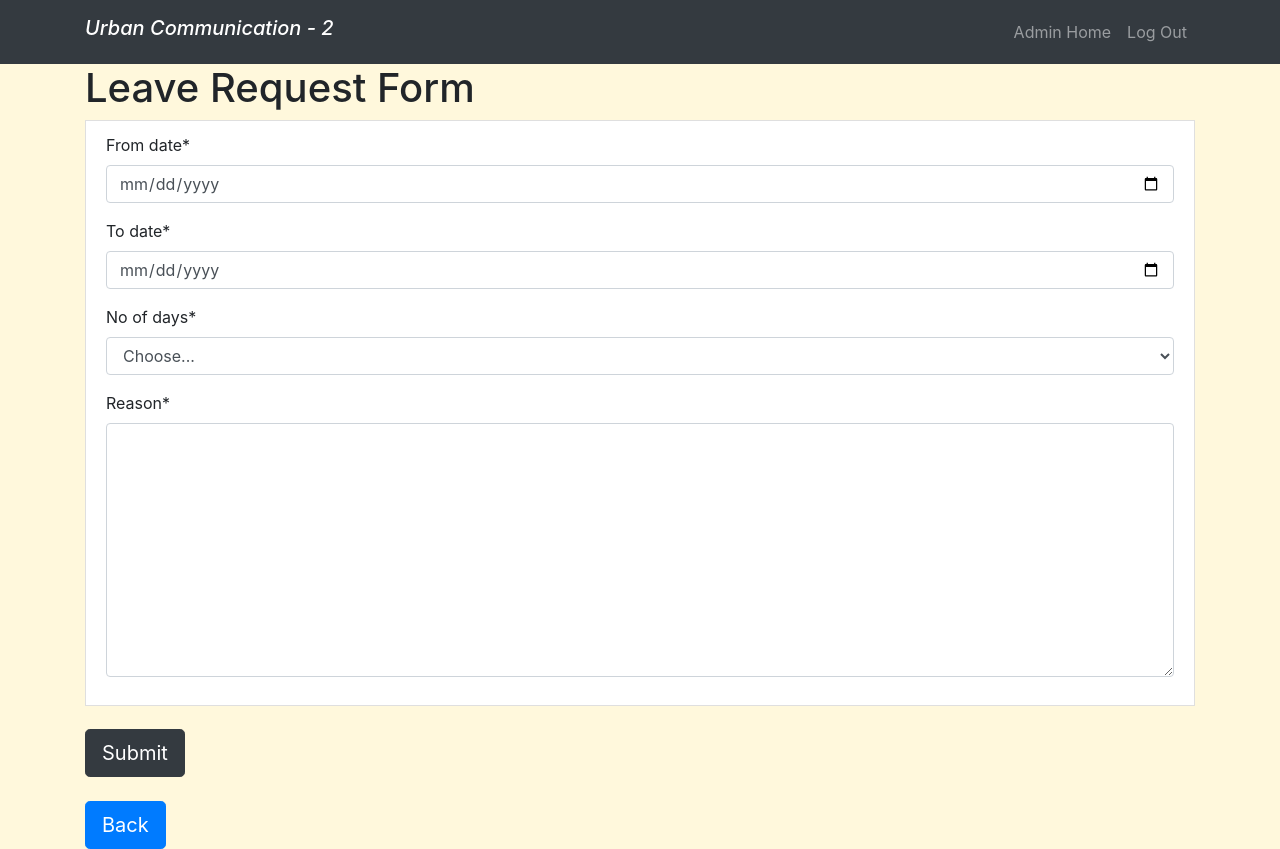
After one commit to urban-communications/UC-Project-2, a Django app: page /client/operator/leave-request/ in a window 1280 px wide. The commit adds this page. Run offline with Django 3.2, Linux system fonts and the light colour scheme; the visitor is signed in with stand-in values (Sample User, id 1); data that the repository does not hold is empty; some libraries are stand-ins or nearby versions.

Commit message:
working on leave module

```diff
--- a/secondProject/clientApp/forms.py
+++ b/secondProject/clientApp/forms.py
@@ -137,11 +137,22 @@ class FeedbackForm(forms.ModelForm):
 
 
 class LeaveForm(forms.ModelForm):
+    from_date = forms.DateField(
+        widget=forms.TextInput(
+            attrs={'type': 'date'}
+        )
+    )
+    to_date = forms.DateField(
+        widget=forms.TextInput(
+            attrs={'type': 'date'}
+        )
+    )
 
     class Meta:
         model = Leave
         fields = (
             'from_date',
             'to_date',
-            'no_of_days'
+            'no_of_days',
+            'reason'
         )
--- a/secondProject/clientApp/models.py
+++ b/secondProject/clientApp/models.py
@@ -90,7 +90,10 @@ class Leave(models.Model):
     from_date = models.DateField(null=False)
     to_date = models.DateField(null=False)
     no_of_days = models.CharField(max_length=20, choices=DAYS)
+    reason = models.TextField(null=True)
     leave_status = models.CharField(
         max_length=20, choices=LEAVE_STATUS, default='Pending')
+    client_leave_status = models.BooleanField(default=False)
+    admin_leave_status = models.BooleanField(default=False)
     created_at = models.DateTimeField(default=timezone.now)
     updated_at = models.DateTimeField(null=True)
--- /dev/null
+++ b/secondProject/clientApp/templates/operator_leave_request.html
@@ -0,0 +1,28 @@
+{% extends "base.html" %}
+{% load crispy_forms_tags %}
+
+{% block head %}
+
+<title>Leave Request</title>
+
+{% endblock %}
+
+{% block body %}
+
+    <h1>Leave Request Form</h1>
+    <form method="POST">
+        {% csrf_token %}
+        <li class="list-group-item">
+            {{form|crispy}}
+        </li>
+        <br>
+        <button class="btn btn-dark btn-lg btn-lg" type="submit">Submit</button>
+    </form>
+    <br />
+    <div class="row">
+        <div class="col-5">
+            <a class="btn btn-primary btn-lg" href="{% url 'clientApp:home' %}">Back</a>
+        </div>
+    </div>
+
+{% endblock %}
--- a/secondProject/clientApp/urls.py
+++ b/secondProject/clientApp/urls.py
@@ -15,6 +15,8 @@ urlpatterns = [
     path('feedback/list/', views.ListClientFeedbackView.as_view(), name='client_feedback_list'),
     path('feedback/operator/list/', views.ListOperatorFeedbackView.as_view(), name='operator_feedback_list'),
     path('feedback/admin/list/', views.ListAdminFeedbackView.as_view(), name='admin_feedback_list'),
+    path('operator/leave-request/', views.OperatorLeaveRequest.as_view(), name='operator_leave_request'),
+    path('operator/leave-request/list', views.OperatorLeaveList.as_view(), name='operator_leave_list'),
 ]
 
 app_name = 'clientApp'
--- a/secondProject/clientApp/views.py
+++ b/secondProject/clientApp/views.py
@@ -2,9 +2,9 @@ from django.shortcuts import render, redirect
 from django.views.generic import TemplateView, DetailView, ListView
 from clientApp.models import Operator, Feedback
 
-from clientApp.forms import FeedbackForm
+from clientApp.forms import FeedbackForm, LeaveForm
 
-from clientApp.models import Client
+from clientApp.models import Client, Leave
 
 
 class HomeView(TemplateView):
@@ -35,7 +35,7 @@ class FeedbackView(TemplateView):
         return render(request, self.template_name, context)
 
     def post(self, request):
-        if(request.user.client):
+        if request.user.client:
             context = {}
             feedback_form = FeedbackForm(request, request.POST)
             if feedback_form.is_valid():
@@ -93,3 +93,40 @@ class ListAdminFeedbackView(ListView):
             return Feedback.objects.filter(rating__icontains=query)
 
         return Feedback.objects.all().order_by('-created_at')
+
+
+class OperatorLeaveRequest(TemplateView):
+    template_name = 'operator_leave_request.html'
+
+    def get(self, request):
+        form = LeaveForm()
+        context = {
+            'form': form
+        }
+        return render(request, self.template_name, context)
+
+    def post(self, request):
+        constxt = {}
+        if request.user.operator:
+            form = LeaveForm(request.POST)
+            if form.is_valid():
+                data = form.save(commit=False)
+                data.operator_id = self.request.user.operator
+                data.client_id = self.request.user.operator.client_id
+                data.save()
+                return redirect('clientApp:home')
+            else:
+                context['form'] = form()
+                return render(request, self.template_name, context)
+        else:
+            return redirect('clientApp:home')
+
+
+class OperatorLeaveList(ListView):
+    template_name = 'operator_leave_list.html'
+    model = Leave
+    context_object_name = 'leave_list'
+    paginate_by = 5
+
+    def get_queryset(self):
+        return Leave.objects.filter(operator_id=self.request.user.operator.operator_user_id).order_by('-created_at')
```
Also changed, not shown: secondProject/clientApp/templates/home.html (+11 -1 lines), secondProject/clientApp/templates/operator_leave_list.html (added, +48 -0 lines), secondProject/clientApp/migrations/0005_auto_20200909_1951.py (added), secondProject/clientApp/migrations/0006_leave_reason.py (added).
